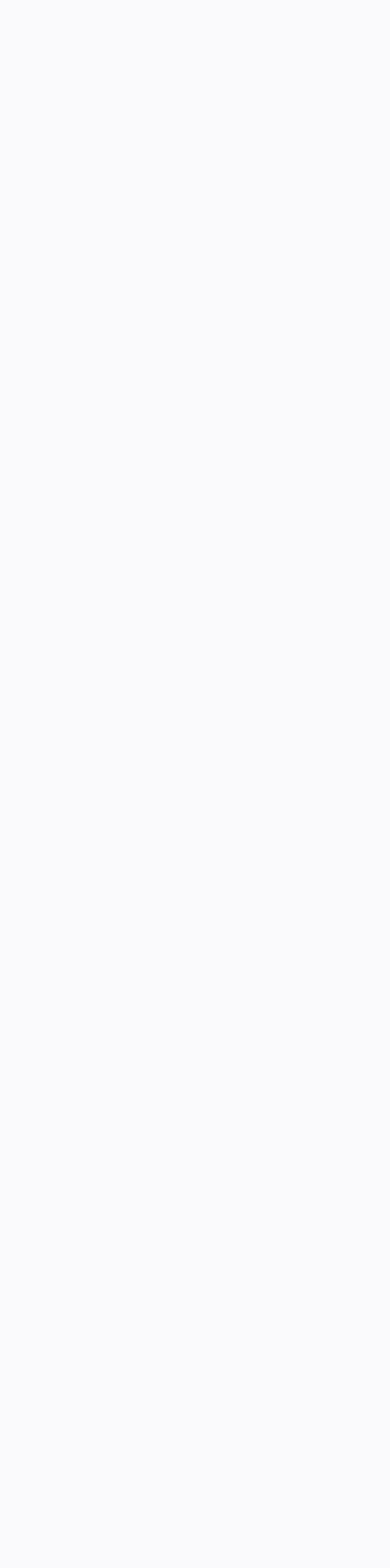
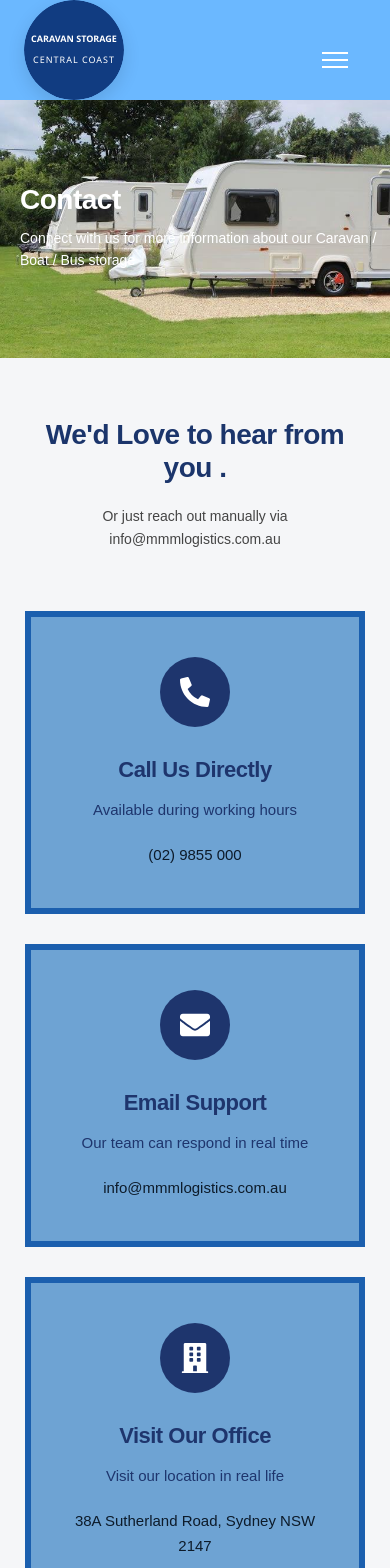
Before and after one commit to Aniketpundir/caravans, a React (Vite) app: page /contact-us in a window 390 px wide. Before the commit this address had no page. Shown: the top 1568 px of the page. Before the commit the page ends 844 px from the top, so only its background shows below. Built offline with nearby package versions, Linux system fonts and the light colour scheme.

Commit message:
Create contact us page

```diff
--- a/src/App.jsx
+++ b/src/App.jsx
@@ -7,6 +7,7 @@ import PremiumLotSelector from './Components/PremiumLotSelector/PremiumLotSelect
 import ReserveSection from "./Components/ReserveSection/ReserveSection"
 import CaravanStorageLogo from "./Components/CaravansLogo/CaravanStorageLogo"
 import StoreContextProvider from './Context/Storecontext'
+import ContactUs from './Pages/ContactUs/ContactUs';
 
 const App = () => {
 
@@ -28,6 +29,7 @@ const App = () => {
             <Route path='/logo' element={<CaravanStorageLogo size={80} />} />
             <Route path='/' element={<Layout />}>
               <Route index element={<Home />} />
+              <Route path='/contact-us' element={<ContactUs />} />
               <Route path='/book-online' element={<PremiumLotSelector />} />
               <Route path='/book-online/reserve-section' element={<ReserveSection />} />
             </Route>
--- a/src/Components/Footer/Footer.css
+++ b/src/Components/Footer/Footer.css
@@ -12,7 +12,6 @@
 }
 
 .footer__logo {
-    /* width: 100%; */
     display: flex;
     align-items: center;
     gap: 8px;
--- a/src/Components/Navbar/Navbar.css
+++ b/src/Components/Navbar/Navbar.css
@@ -85,6 +85,7 @@
     background: none;
     border: none;
     cursor: pointer;
+    color: #ffffff;
 }
 
 .navbar__hamburger span {
@@ -114,6 +115,8 @@
 
     .navbar__hamburger {
         display: flex;
+        align-items: end;
+        justify-content: center;
     }
 
     .navbar__cta {
--- a/src/Components/Navbar/Navbar.jsx
+++ b/src/Components/Navbar/Navbar.jsx
@@ -30,10 +30,10 @@ export default function Navbar() {
                 </a>
 
                 <ul className={`navbar__links ${menuOpen ? "open" : ""}`}>
-                    <li><a href="#home" onClick={closeMenu}>Home</a></li>
-                    <li><a href="#features" onClick={closeMenu}>Features</a></li>
-                    <li><a href="#pricing" onClick={closeMenu}>Pricing</a></li>
-                    <li><a href="#location" onClick={closeMenu}>Location</a></li>
+                    <li><Link to="/" onClick={closeMenu}>Home</Link></li>
+                    <li><Link to="" onClick={closeMenu}>Features</Link></li>
+                    <li><Link to="" onClick={closeMenu}>Pricing</Link></li>
+                    <li><Link to="/contact-us" onClick={closeMenu}>Contact Us</Link></li>
                 </ul>
 
                 {/* Desktop CTA */}
--- /dev/null
+++ b/src/Pages/ContactUs/ContactUs.css
@@ -0,0 +1,264 @@
+.contact-page {
+    font-family: sans-serif;
+}
+
+.contact-hero {
+    margin-top: 7%;
+    height: 420px;
+    background-size: cover;
+    background-position: center;
+    position: relative;
+    display: flex;
+    align-items: center;
+    padding-left: 60px;
+}
+
+.contact-hero-overlay {
+    position: relative;
+    z-index: 2;
+    color: white;
+    max-width: 600px;
+}
+
+.contact-hero-overlay h1 {
+    font-size: 64px;
+    font-weight: 800;
+    margin-bottom: 10px;
+}
+
+.contact-hero-overlay p {
+    font-size: 20px;
+    line-height: 1.6;
+}
+
+.contact-intro {
+    text-align: center;
+    padding: 60px 20px;
+    background: #f5f6f8;
+}
+
+.contact-intro h2 {
+    font-size: 64px;
+    color: #1b356b;
+    margin-bottom: 20px;
+    font-weight: 800;
+}
+
+.contact-intro p {
+    font-size: 18px;
+    color: #444;
+}
+
+.contact-cards {
+    display: grid;
+    grid-template-columns: repeat(3, 1fr);
+    gap: 40px;
+    margin-top: 60px;
+    justify-items: center;
+}
+
+.contact-card {
+    width: 380px;
+    padding: 40px 30px;
+    background: #6ea3d3;
+    border: 6px solid #1b5fae;
+    text-align: center;
+}
+
+.card-icon {
+    width: 90px;
+    height: 90px;
+    background: #1e356d;
+    color: white;
+    border-radius: 50%;
+    margin: auto;
+    display: flex;
+    align-items: center;
+    justify-content: center;
+    font-size: 42px;
+    margin-bottom: 30px;
+}
+
+.contact-card h4 {
+    font-size: 28px;
+    color: #1e356d;
+    margin-bottom: 15px;
+}
+
+.contact-card p {
+    font-size: 18px;
+    color: #1e356d;
+}
+
+.contact-card span {
+    display: block;
+    margin-top: 20px;
+    font-size: 18px;
+    color: #0d1b2a;
+}
+
+.contact-form-section {
+    background: #1767b3;
+    padding: 100px 20px;
+    text-align: center;
+    color: white;
+}
+
+.contact-form-section h3 {
+    font-size: 36px;
+    margin-bottom: 50px;
+}
+
+.contact-form {
+    max-width: 900px;
+    margin: auto;
+}
+
+.form-row {
+    display: flex;
+    gap: 20px;
+    margin-bottom: 20px;
+}
+
+input,
+select,
+textarea {
+    width: 100%;
+    padding: 16px;
+    border: none;
+    border-radius: 4px;
+    font-size: 16px;
+}
+
+textarea {
+    height: 120px;
+    margin-top: 10px;
+}
+
+button {
+    width: 100%;
+    margin-top: 20px;
+    padding: 18px;
+    background: #7fb3e1;
+    border: none;
+    color: white;
+    font-weight: 600;
+    font-size: 16px;
+    cursor: pointer;
+    border-radius: 6px;
+}
+
+button:hover {
+    background: #5fa0d6;
+}
+
+@media (max-width: 1024px) {
+
+    .contact-hero {
+        margin-top: 9%;
+        padding-left: 40px;
+    }
+
+    .contact-hero-overlay h1 {
+        font-size: 48px;
+    }
+
+    .contact-intro h2 {
+        font-size: 44px;
+    }
+
+    .contact-cards {
+        grid-template-columns: repeat(2, 1fr);
+    }
+
+    .contact-card {
+        width: 100%;
+        max-width: 340px;
+    }
+
+}
+
+@media (max-width: 768px) {
+
+    .contact-hero {
+        height: 320px;
+        padding-left: 25px;
+    }
+
+    .contact-hero-overlay h1 {
+        font-size: 36px;
+    }
+
+    .contact-hero-overlay p {
+        font-size: 16px;
+    }
+
+    .contact-intro h2 {
+        font-size: 34px;
+    }
+
+    .contact-cards {
+        grid-template-columns: 1fr;
+        gap: 30px;
+    }
+
+    .form-row {
+        flex-direction: column;
+    }
+
+}
+
+@media (max-width: 480px) {
+
+    .contact-hero {
+        margin-top: 25%;
+        height: 260px;
+        padding-left: 20px;
+    }
+
+    .contact-hero-overlay h1 {
+        font-size: 28px;
+    }
+
+    .contact-hero-overlay p {
+        font-size: 14px;
+    }
+
+    .contact-intro h2 {
+        font-size: 28px;
+    }
+
+    .contact-intro p {
+        font-size: 14px;
+    }
+
+    .card-icon {
+        width: 70px;
+        height: 70px;
+        font-size: 30px;
+    }
+
+    .contact-card h4 {
+        font-size: 22px;
+    }
+
+    .contact-card p {
+        font-size: 15px;
+    }
+
+    .contact-card span {
+        font-size: 15px;
+    }
+
+    .contact-form-section {
+        padding: 70px 15px;
+    }
+
+    input,
+    select,
+    textarea {
+        font-size: 14px;
+        padding: 12px;
+    }
+
+}
--- /dev/null
+++ b/src/Pages/ContactUs/ContactUs.jsx
@@ -0,0 +1,91 @@
+import "./ContactUs.css";
+import hero from "../../assets/6.jpeg";
+import { FaPhoneAlt, FaEnvelope, FaBuilding } from "react-icons/fa";
+
+export default function ContactUs() {
+    return (
+        <section className="contact-page">
+
+            <div
+                className="contact-hero"
+                style={{ backgroundImage: `url(${hero})` }}
+            >
+
+                <div className="contact-hero-overlay">
+                    <h1>Contact</h1>
+                    <p>
+                        Connect with us for more information about our
+                        Caravan / Boat / Bus storage
+                    </p>
+                </div>
+
+            </div>
+
+            <div className="contact-intro">
+                <h2>We'd Love to hear from you .</h2>
+                <p>Or just reach out manually via info@mmmlogistics.com.au</p>
+
+                <div className="contact-cards">
+
+                    <div className="contact-card">
+                        <div className="card-icon">
+                            <FaPhoneAlt />
+                        </div>
+                        <h4>Call Us Directly</h4>
+                        <p>Available during working hours</p>
+                        <span>(02) 9855 000</span>
+                    </div>
+
+                    <div className="contact-card">
+                        <div className="card-icon">
+                            <FaEnvelope />
+                        </div>
+                        <h4>Email Support</h4>
+                        <p>Our team can respond in real time</p>
+                        <span>info@mmmlogistics.com.au</span>
+                    </div>
+
+                    <div className="contact-card">
+                        <div className="card-icon">
+                            <FaBuilding />
+                        </div>
+                        <h4>Visit Our Office</h4>
+                        <p>Visit our location in real life</p>
+                        <span>38A Sutherland Road, Sydney NSW 2147</span>
+                    </div>
+
+                </div>
+            </div>
+
+            <div className="contact-form-section">
+
+                <h3>Let's Get In Touch</h3>
+
+                <form className="contact-form">
+
+                    <div className="form-row">
+                        <input type="text" placeholder="Name" />
+                        <input type="email" placeholder="Your Mail" />
+                    </div>
+
+                    <div className="form-row">
+                        <input type="text" placeholder="Phone" />
+                        <input type="text" placeholder="Weight, kg" />
+                    </div>
+
+                    <select>
+                        <option>Select Service</option>
+                        <option>Caravan Storage</option>
+                    </select>
+
+                    <textarea placeholder="Enter your message here..." />
+
+                    <button type="submit">Send Request</button>
+
+                </form>
+
+            </div>
+
+        </section>
+    );
+}
```
Also changed, not shown: src/Components/FindUs/FindUs.css (+0 -18 lines), src/Components/Hero/Hero.css (+0 -10 lines), src/Components/PremiumLotSelector/PremiumLotSelector.css (+0 -7 lines), src/Components/ReserveSection/ReserveSection.css (+0 -12 lines), src/Components/Stats/Stats.css (+0 -19 lines), src/assets/6.jpeg (added), src/assets/6.png (added).
